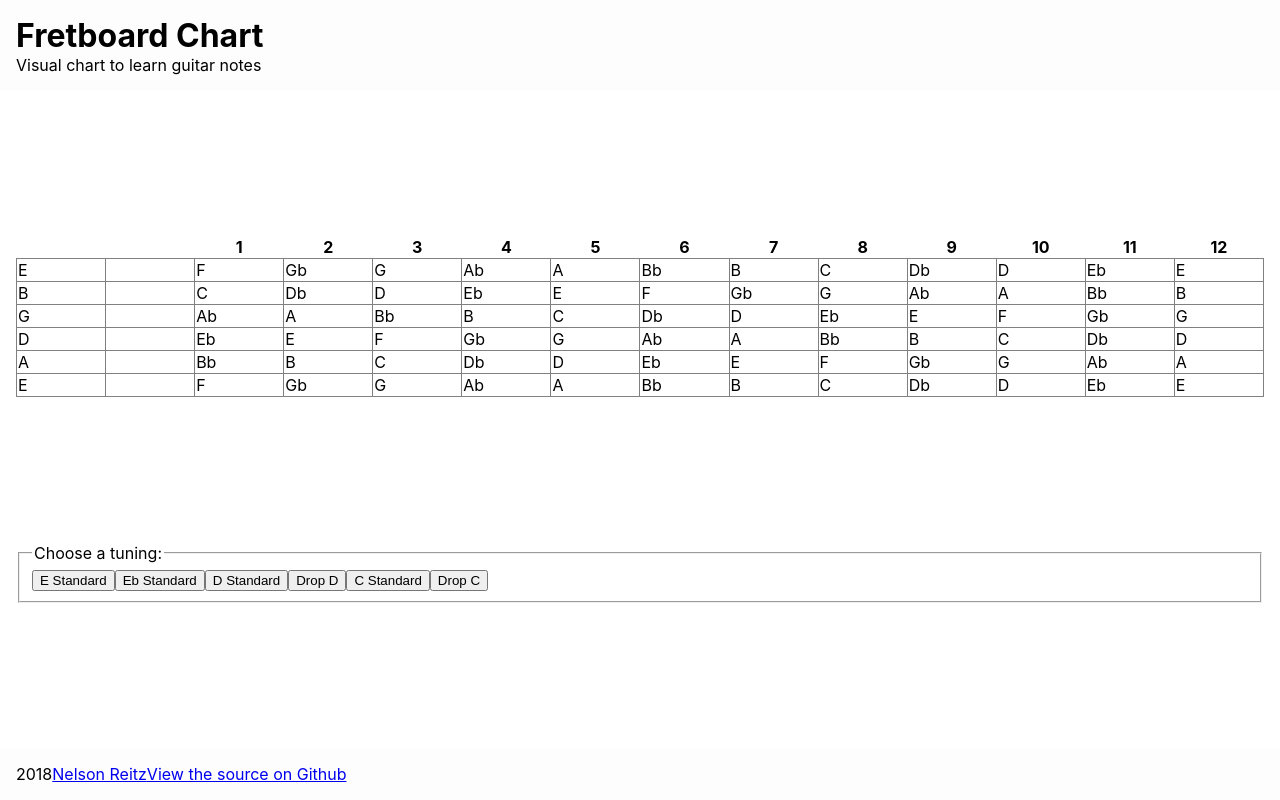
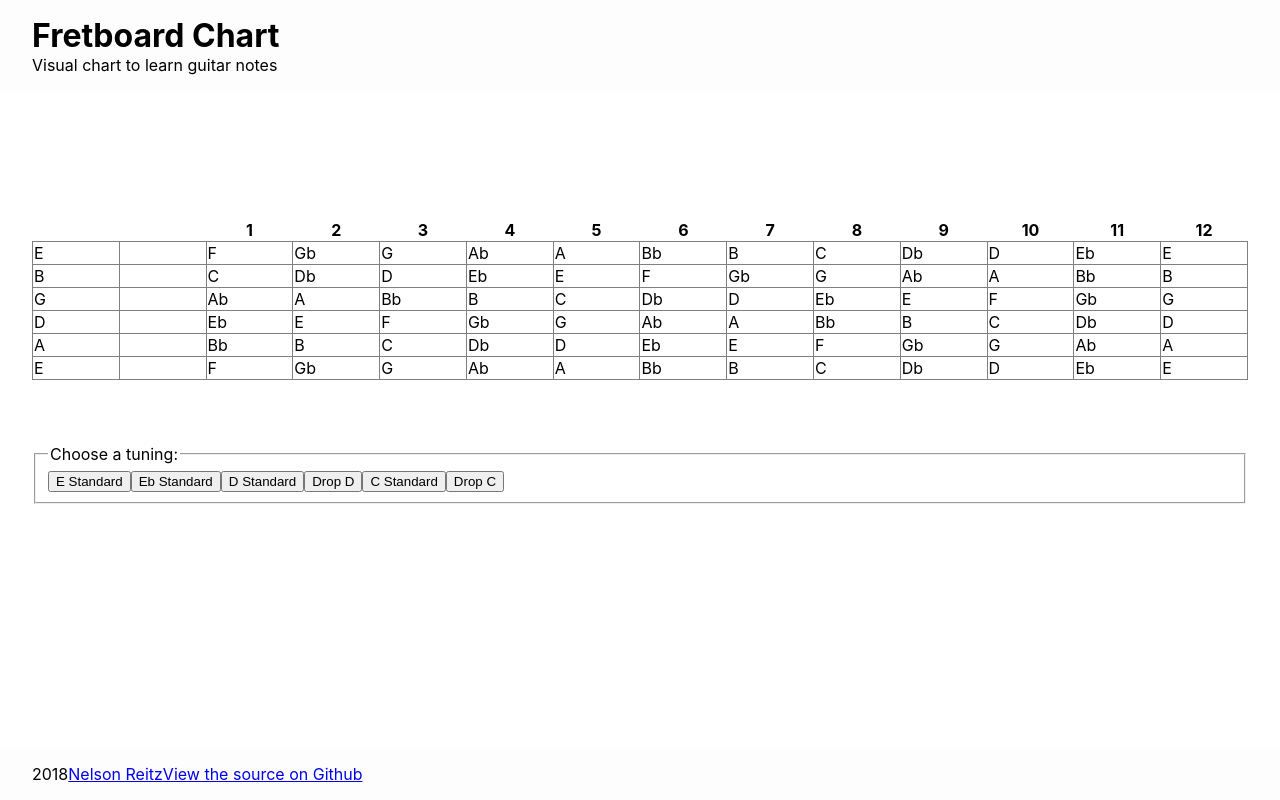
Before and after one commit to nelsonreitz/fretboard-notes, a React (Create React App) app: page / in a window 1280 px wide. Built offline with nearby package versions, Linux system fonts and the light colour scheme.

Commit message:
Add Fretboard stylesheet

```diff
--- a/src/App.css
+++ b/src/App.css
@@ -1,39 +1,18 @@
 /* Layout */
 .Container {
-  padding-right: 1rem;
-  padding-left: 1rem;
+  padding-right: 2rem;
+  padding-left: 2rem;
 }
 
 .App {
   display: flex;
   min-height: 100vh;
   flex-direction: column;
-  justify-content: space-between;
-}
-
-.Header {
-  padding-top: 1rem;
-  padding-bottom: 1rem;
-  background-color: #fdfdfd;
-}
-
-.Header .Sitetitle {
-  margin-top: 0;
-  margin-bottom: 0;
 }
 
 .Footer {
   padding-top: 1rem;
   padding-bottom: 1rem;
+  margin-top: auto;
   background-color: #fdfdfd;
 }
-
-.Fretboard table {
-  width: 100%;
-  border-collapse: collapse;
-  table-layout: fixed;
-}
-
-.Fretboard td {
-  border: 1px solid grey;
-}
--- /dev/null
+++ b/src/Fretboard.css
@@ -0,0 +1,14 @@
+.Fretboard {
+  padding-top: 8rem;
+  padding-bottom: 4rem;
+}
+
+.Fretboard table {
+  width: 100%;
+  border-collapse: collapse;
+  table-layout: fixed;
+}
+
+.Fretboard td {
+  border: 1px solid grey;
+}
--- a/src/Fretboard.js
+++ b/src/Fretboard.js
@@ -1,4 +1,5 @@
 import React, { Component } from 'react';
+import './Fretboard.css';
 
 const STRINGS_COUNT = 6;
 const FRETS_COUNT = 12;
```
